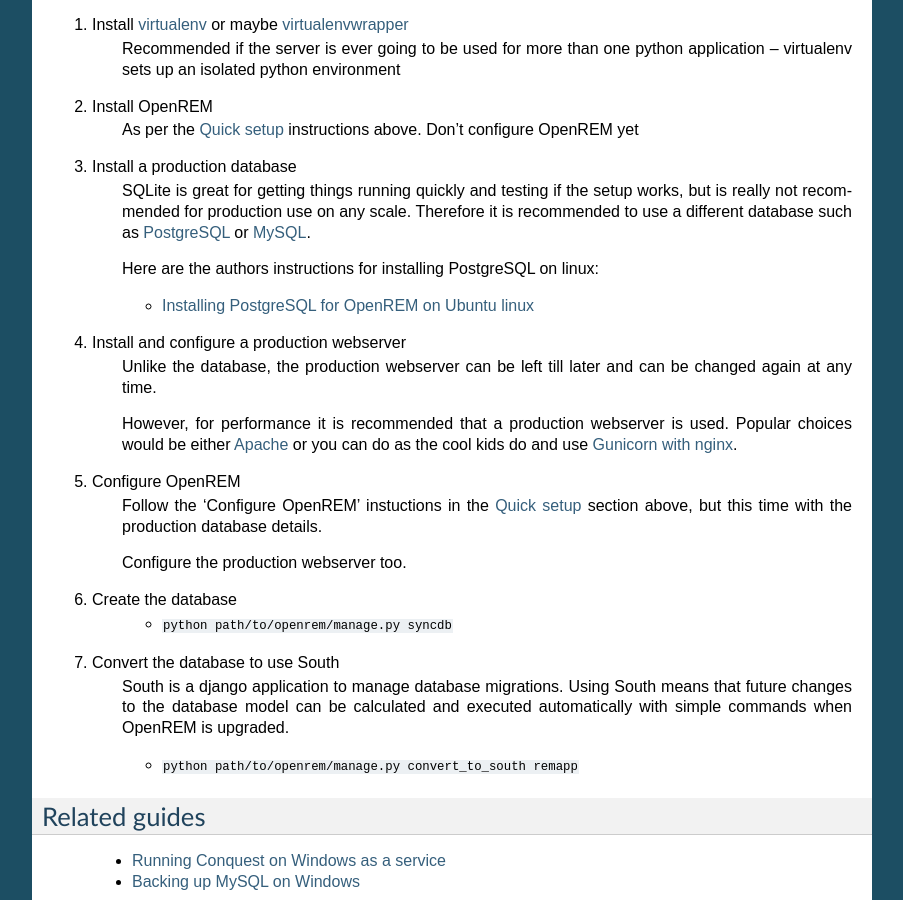
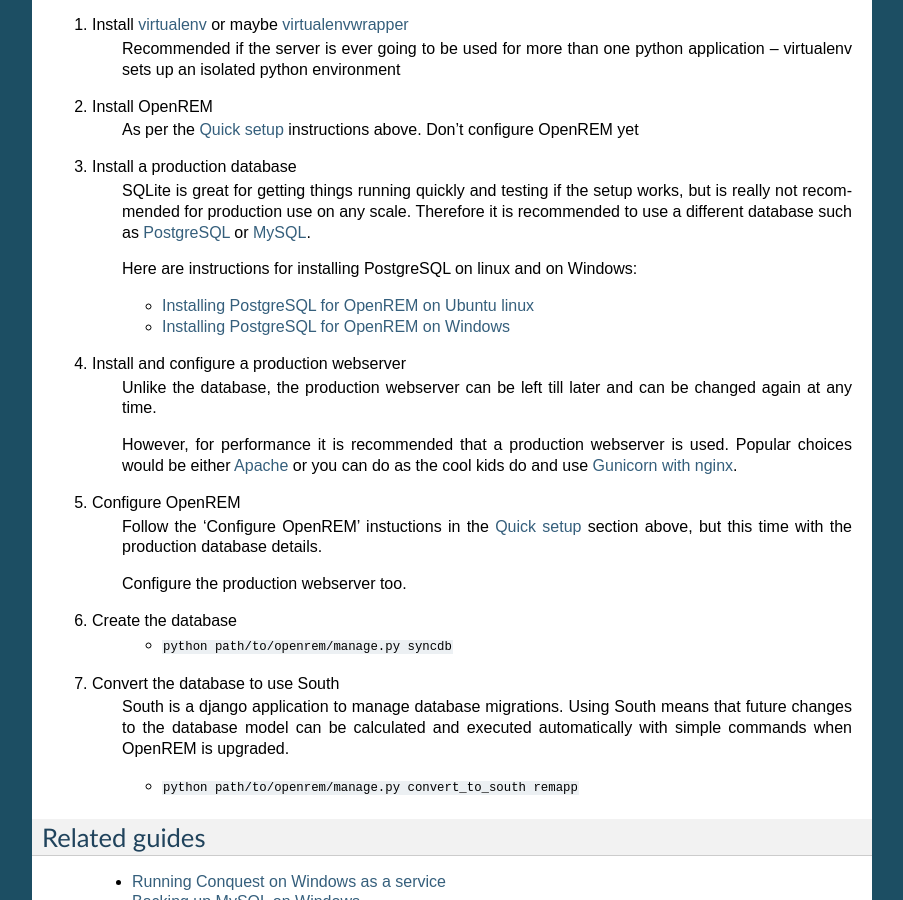
Before and after one commit to ckswilliams/modOpenREM, a Sphinx documentation site: the page built from docs/install.rst, in a window 1280 px wide and 900 px high, scrolled down 1285 px. Shown: the whole window, without its empty margins (198-1101 px from the left). Built offline with Sphinx 7.4.7, drawn with Linux system fonts in a browser that asks for light colours.

Commit message:
One underline was too short in postgresql_windows, corrected. Added link from install docs. Refs #54.

```diff
--- a/docs/install.rst
+++ b/docs/install.rst
@@ -59,12 +59,13 @@
     recommended to use a different database such as `PostgreSQL <http://www.postgresql.org>`_ or
     `MySQL <http://www.mysql.com>`_.
 
-    Here are the authors instructions for installing PostgreSQL on linux:
+    Here are instructions for installing PostgreSQL on linux and on Windows:
 
     ..  toctree::
         :maxdepth: 1
 
         postgresql
+        postgresql_windows
 
 
 #. Install and configure a production webserver
--- a/docs/postgresql_windows.rst
+++ b/docs/postgresql_windows.rst
@@ -8,7 +8,7 @@
 + Download psycopg2 from http://www.lfd.uci.edu/~gohlke/pythonlibs/. Make sure it matches your python and Windows version.
 
 Install PostgreSQL
-=================
+==================
 
 Run the the postgresql installer. It will ask for a location. Ensure the "data" directory is *not* under "Program Files" as this can cause permissions errors.
 Enter a superuser password when prompted. Make sure you keep this safe as you will need it.
```
Also changed, not shown: 6 other files.
